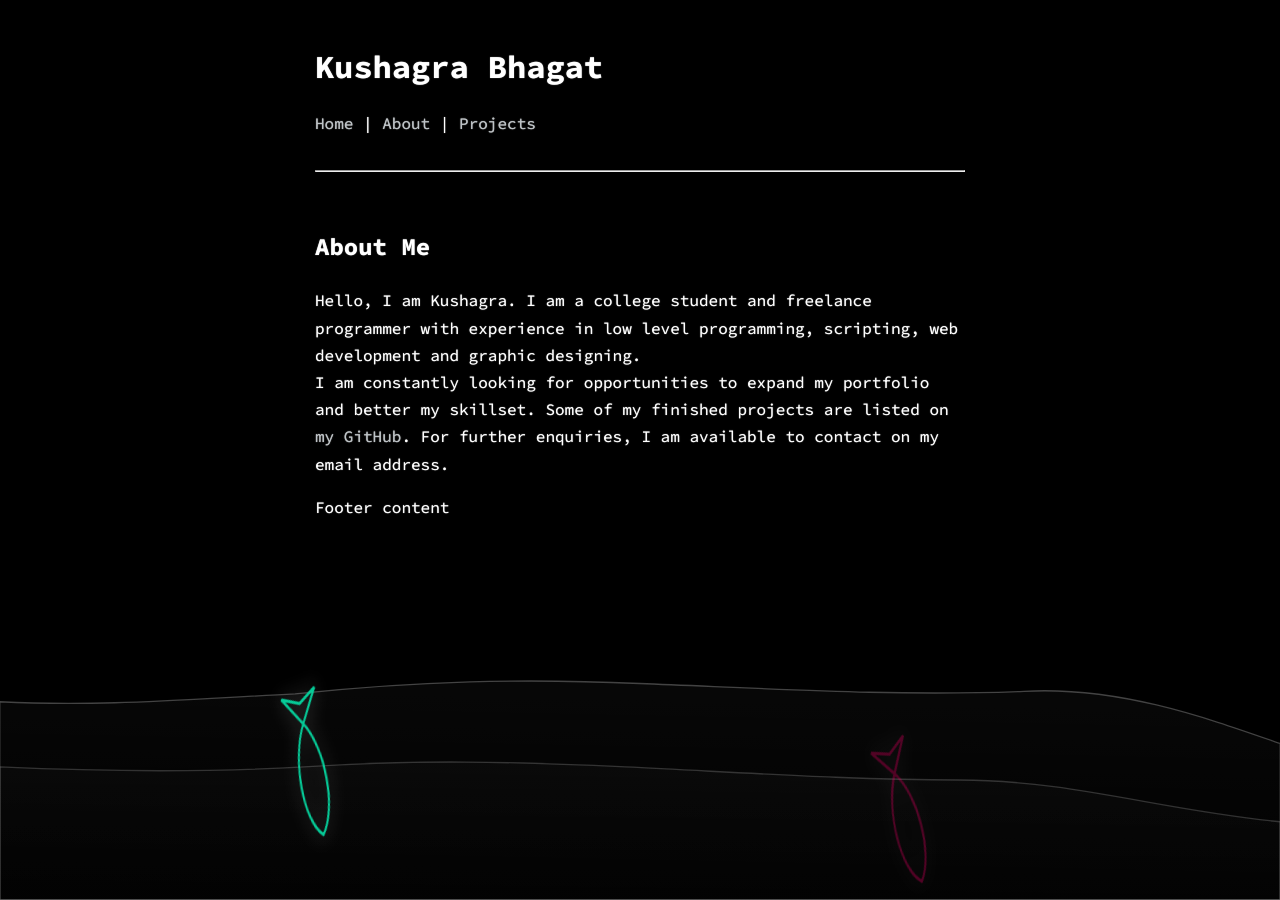
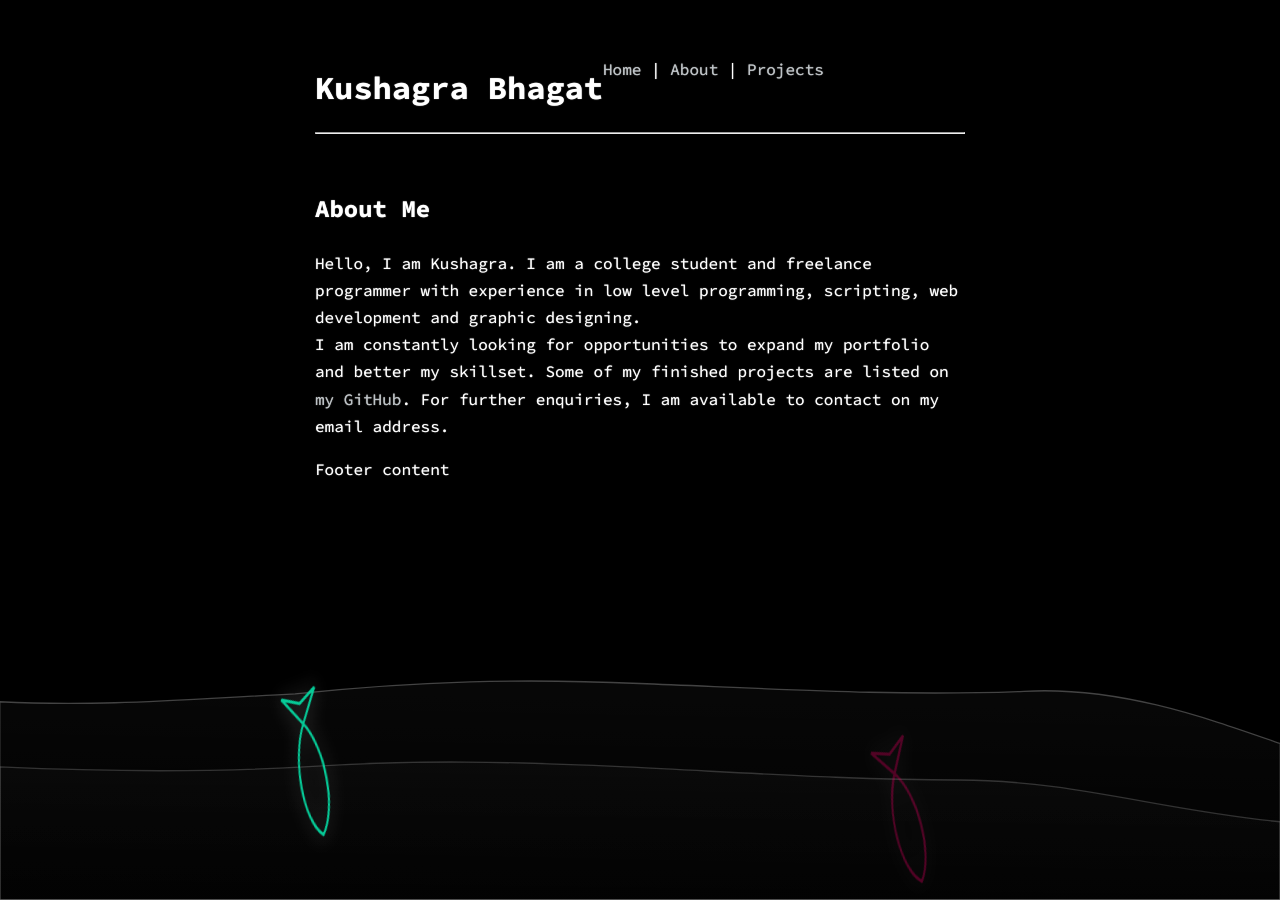
Before and after one commit to kuwushagra/kuwushagra.github.io, a Jekyll site: the page built from index.html, in a window 1280 px wide. Built offline with Jekyll 4.4.1, drawn with Linux system fonts in a browser that asks for light colours; a style sheet for code colours, icons or effects is not loaded.

Commit message:
Update default.html

```diff
--- a/_layouts/default.html
+++ b/_layouts/default.html
@@ -213,8 +213,8 @@
 <header>
   <link rel="stylesheet" href="https://ka-f.webawesome.com/webawesome@3.8.0/styles/webawesome.css" />
   <script type="module" src="https://ka-f.webawesome.com/webawesome@3.8.0/webawesome.loader.js"></script>
-  <h1>Kushagra Bhagat</h1>
-  <div style="display: flex;"><div style="display: inline-block;">
+  <div style="display: flex;"><div style="display: inline-block;"><h1 style="size: 1.5em">Kushagra Bhagat</h1></div>
+  <div style="display: inline-block;">
   <p> <a href="https://kuwushagra.github.io/">Home</a> | <a href="https://kuwushagra.github.io/about">About</a> | <a href="https://kuwushagra.github.io/projects">Projects</a> </div>
   <div style="display: inline-block; margin-left: auto;" class="links">
       <a href="mailto:kushagrabhagat.work@gmail.com"><wa-icon name="envelope" variant="regular" style="color: salmon;"></wa-icon></a>
```
